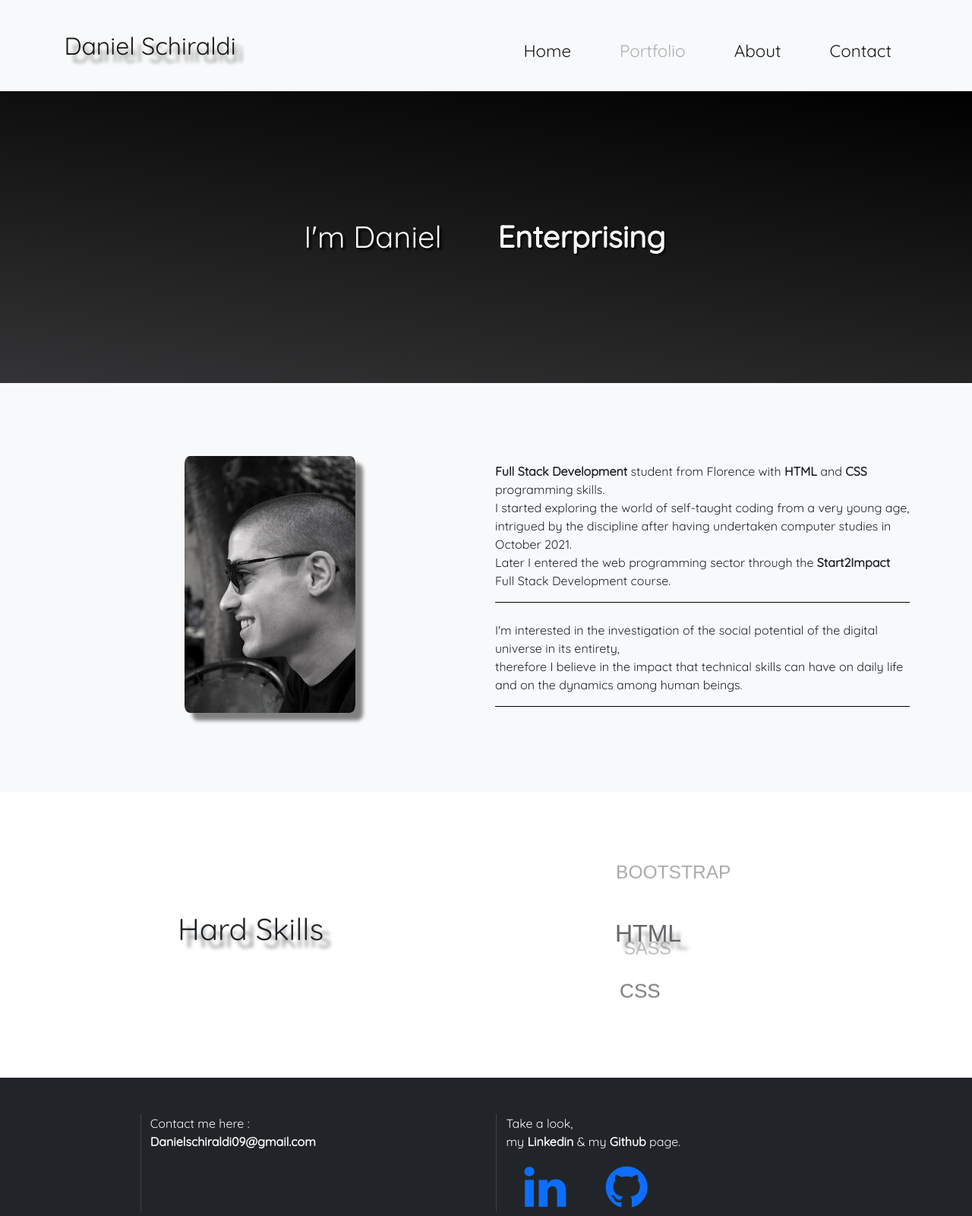
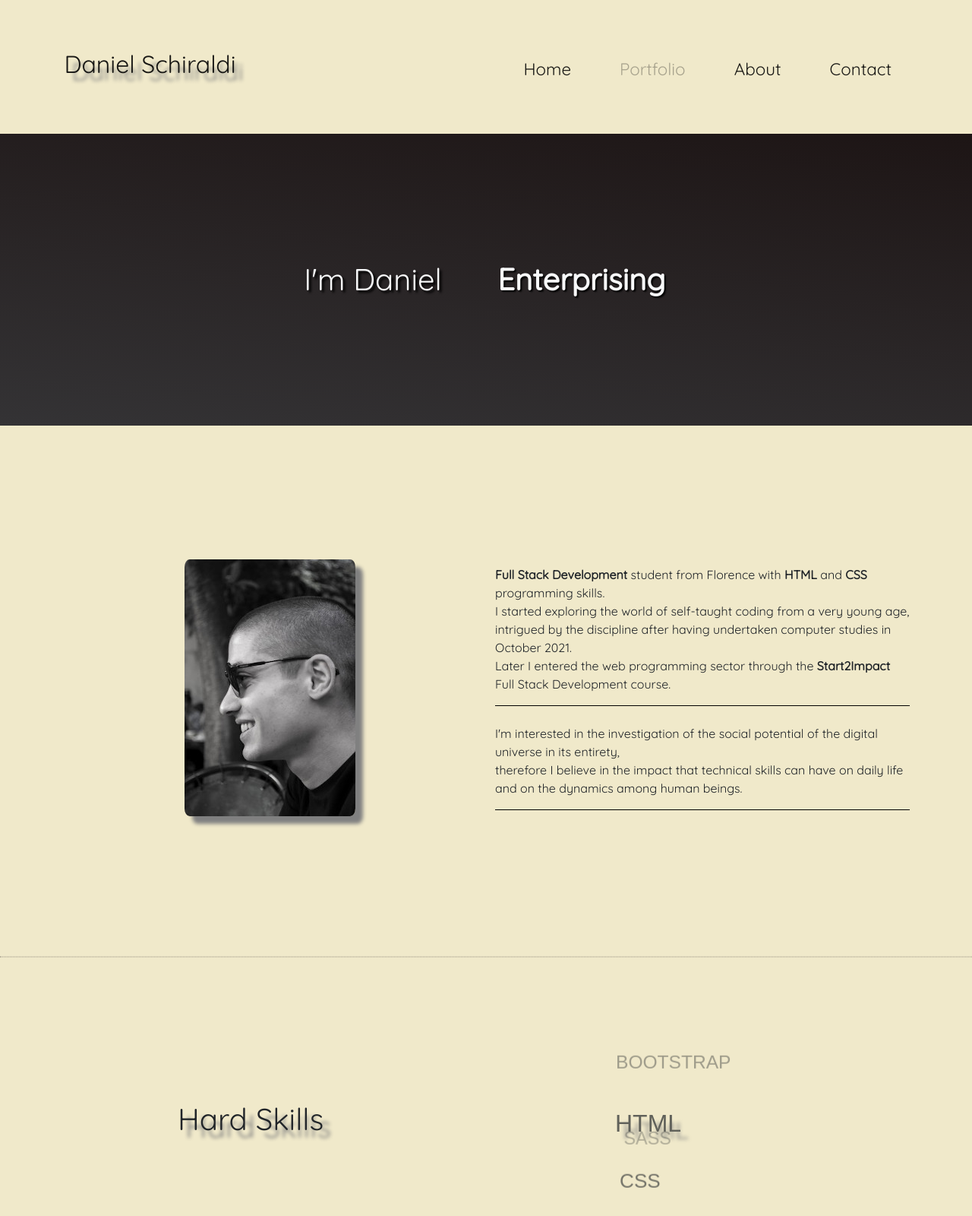
Before and after one commit to Sbrenz/Sbrenz.github.io, a website: page index.html in a window 1280 px wide. Shown: the top 1600 px of the page at 76% size. Drawn offline with nearby package versions, Linux system fonts and the light colour scheme; a web font is replaced by a local one.

Commit message:
change background and other

```diff
--- a/SASS/style.scss
+++ b/SASS/style.scss
@@ -1,8 +1,12 @@
-
-$fontSize: 2.5em;
-$header-bg: linear-gradient(7deg,#343335,#000000);
+$background-color: #F0E9CA;
+$header-bg: linear-gradient(7deg,#343335, #1d1515);
+$skills-bg-color: linear-gradient(13deg,#F0E9CA,#a79393);
+$footer-bg: linear-gradient(7deg,#343335, #1d1515);
 $toggler-bg: #000000;
 $scrollbar-thumb-bg: #2E3136;
+$fontSize: 2.5em;
+
+
 
 
   *{
@@ -14,6 +18,14 @@ $scrollbar-thumb-bg: #2E3136;
   }
   html, body{
     overflow-x: hidden;
+    background-color: $background-color;
+  }
+
+  hr{
+
+    border:1px dotted #343335;
+
+
   }
 
   .navbar-toggler{
@@ -25,6 +37,11 @@ $scrollbar-thumb-bg: #2E3136;
     height: 0.7em;
 
     margin-top: 1.5em;
+  }
+
+  .navbar-text{
+
+    padding-top: 2em;
   }
 
   .navbar-brand{
@@ -73,6 +90,7 @@ $scrollbar-thumb-bg: #2E3136;
   header{
 
     height: 24em;
+    margin-top: 2em;
 
     background: $header-bg;
 
@@ -143,7 +161,7 @@ $scrollbar-thumb-bg: #2E3136;
 
   .carousel-m{
 
-      margin-top: 0.7em;
+      margin-top: 3em;
       margin-bottom: 0;
       width: 100%;
       background: $header-bg;
@@ -186,7 +204,7 @@ $scrollbar-thumb-bg: #2E3136;
 
   .bio{
 
-
+    margin: 5em 0 5em 0;
 
     .col{
 
@@ -209,7 +227,7 @@ $scrollbar-thumb-bg: #2E3136;
 
   .skill{
 
-
+    padding: 2em 0 3em 0;
 
     h1{
       padding-left: 0.7em;
@@ -258,6 +276,8 @@ $scrollbar-thumb-bg: #2E3136;
 
   footer{
 
+    background: $footer-bg;
+
     .col-lg{
 
        border-left: 1px solid #414140;
--- a/index.html
+++ b/index.html
@@ -27,7 +27,7 @@
 
     <!-- nav -->
 
-    <nav id="nav" class="animated fadeInDown nav navbar navbar-expand-lg bg-light navbar-light">
+    <nav id="nav" class="animated fadeInDown nav navbar navbar-expand-lg navbar-light">
 
       <div class="container navbar-text navbar-nav">
 
@@ -121,7 +121,7 @@
 
     <!--bio and photo-->
 
-    <section class="container-fluid bio animated fadeInDown text-center p-5 bg-light">
+    <section class="container-fluid bio animated fadeInDown text-center p-5">
 
       <div class="container">
 
@@ -146,7 +146,7 @@
         </div>
       </div>
     </section>
-
+<hr>
     <!--carousel-word skils-->
 
     <section class="skill  my-5">
@@ -181,7 +181,7 @@
 
     <!--Footer -->
 
-    <footer id="footer" class="p-5 d-lg-flex justify-content-around bg-dark text-light">
+    <footer id="footer" class="p-5 d-lg-flex justify-content-around text-light">
 
       <div class="row">
 
```
Also changed, not shown: CSS/style.css.
